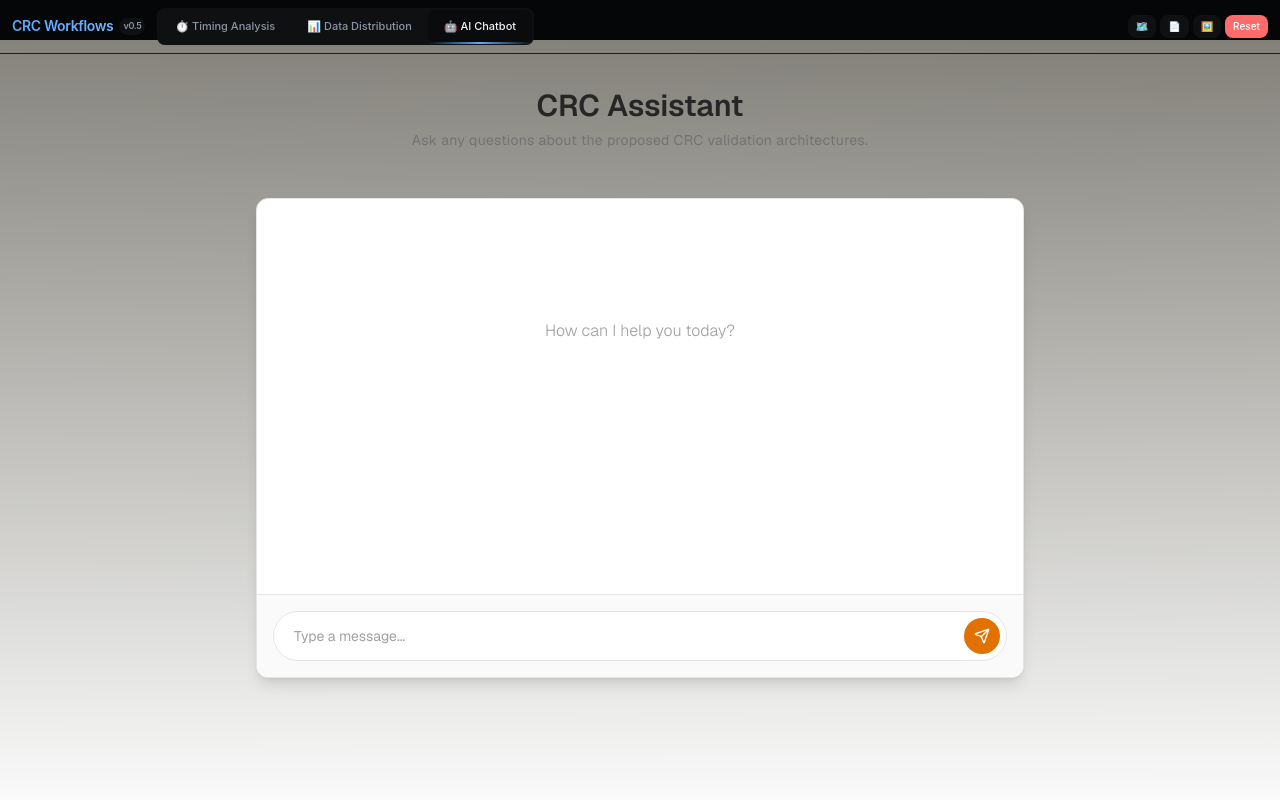
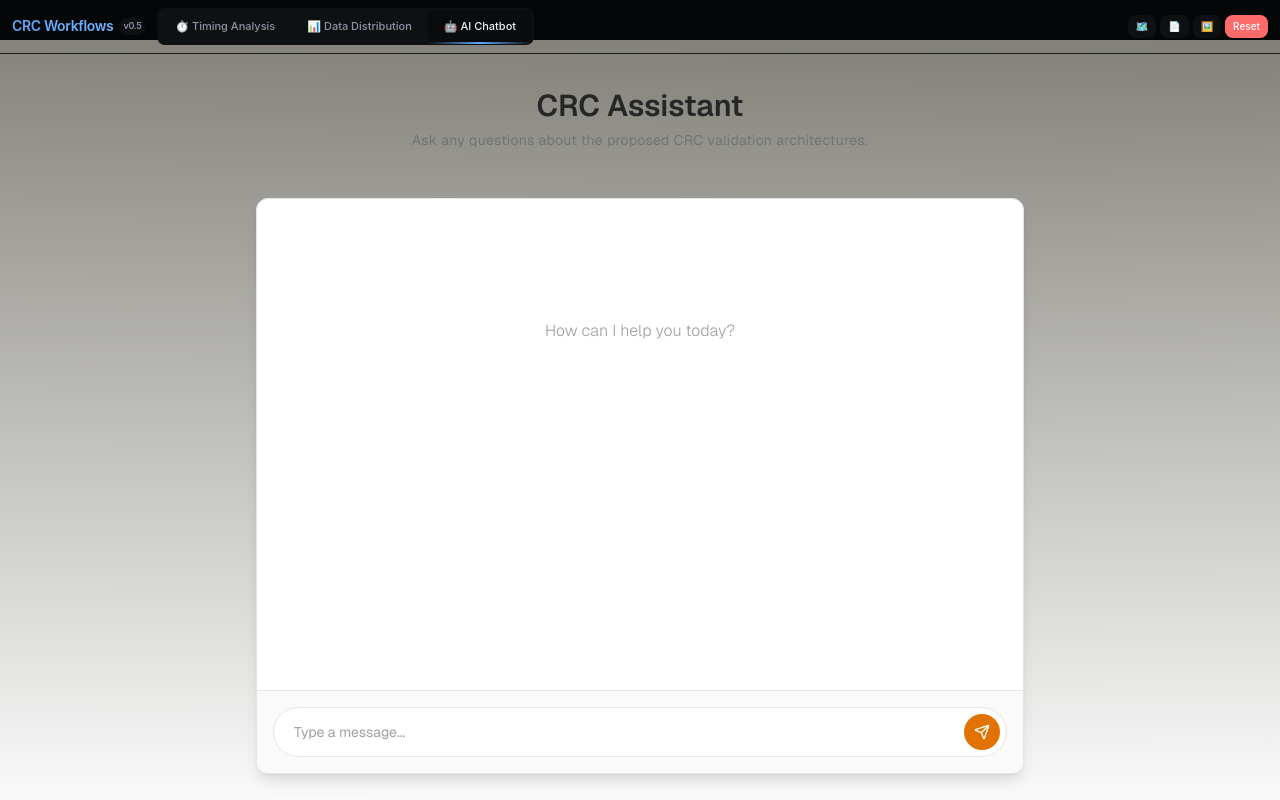
Before and after one commit to vinitvyas09/ssd-crc, a Next.js app: page /crc-workflow in a window 1280 px wide. Both pictures are taken after a click on the button "🤖 AI Chatbot". Shown: the part 14-814 px from the top of the page. Built offline with nearby package versions, Linux system fonts and the light colour scheme.

Commit message:
Update Chat component height for improved layout and user experience. Adjusted minimum height from 60vh to 72vh to enhance visibility and interaction space.

```diff
--- a/app/components/chat.tsx
+++ b/app/components/chat.tsx
@@ -147,7 +147,7 @@ export function Chat() {
   };
 
   return (
-    <div className="flex flex-col w-full max-w-3xl mx-auto h-full min-h-[60vh] mt-3 sm:mt-6 rounded-xl overflow-hidden bg-white dark:bg-zinc-900 border border-neutral-200 dark:border-zinc-800 shadow-lg font-sans">
+    <div className="flex flex-col w-full max-w-3xl mx-auto h-full min-h-[72vh] mt-3 sm:mt-6 rounded-xl overflow-hidden bg-white dark:bg-zinc-900 border border-neutral-200 dark:border-zinc-800 shadow-lg font-sans">
       <div
         ref={chatContainerRef}
         className="flex-1 overflow-y-auto scrollbar-thin scrollbar-thumb-neutral-300 scrollbar-thumb-rounded-full hover:scrollbar-thumb-neutral-400 dark:scrollbar-thumb-zinc-700 dark:hover:scrollbar-thumb-zinc-600 scrollbar-track-transparent"
```
